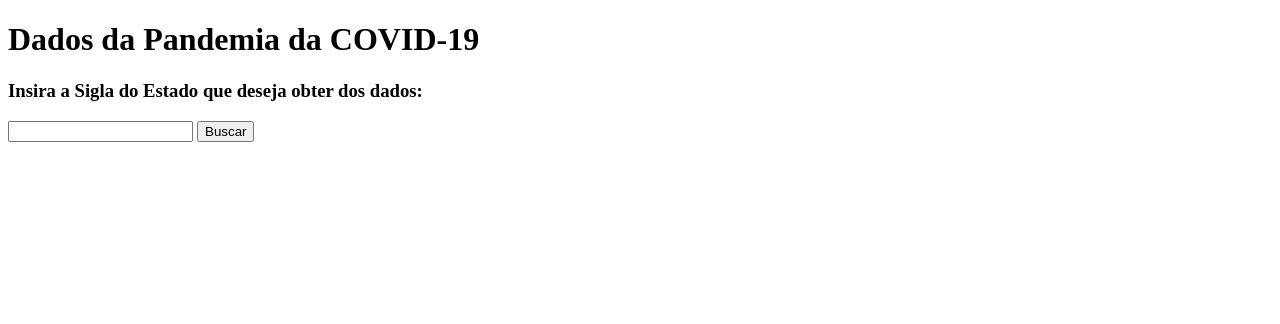
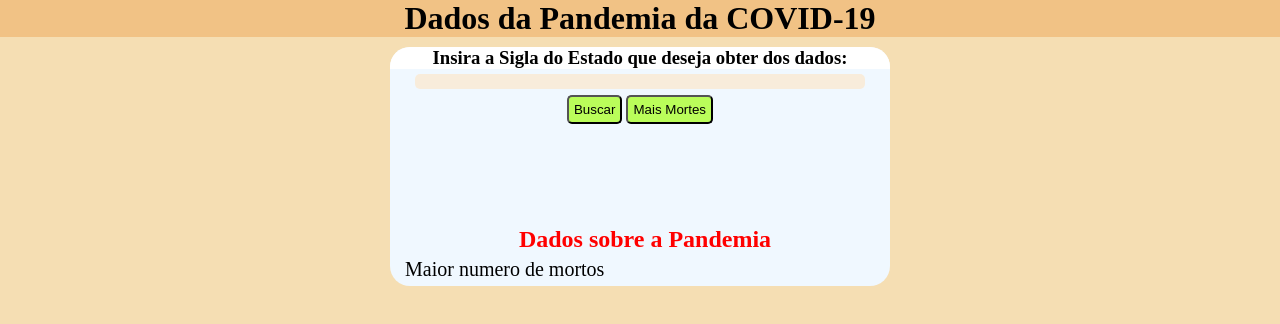
Before and after one commit to AssistenteTI/API_Covid-19, a plain HTML site: page index.html in a window 1280 px wide. Drawn offline with Linux system fonts and the light colour scheme; no server answers.

Commit message:
Adicionando arquivos

```diff
--- a/index.html
+++ b/index.html
@@ -5,24 +5,31 @@
     <meta charset="UTF-8">
     <meta name="viewport" content="width=device-width, initial-scale=1.0">
     <title>Dados COVID</title>
+    <link rel="stylesheet" href="style.css">
+    <link rel="shortcut icon" href="favicon.ico" type="image/x-icon">
 </head>
 
 <body>
     <header>
-        <h1>Dados da Pandemia da COVID-19</h1>
-        <div id="status">
-        </div>
+        <h1>Dados da Pandemia da COVID-19</h1><div id="status"> </div>
     </header>
     <main>
         <h3>Insira a Sigla do Estado que deseja obter dos dados:</h3>
         <input type="text" id="estado"  maxlength="2">
         <button id="btnBuscar">Buscar</button>
+        <button id="btnContagem">Mais Mortes</button>
         <div id="resultado">
             <h4><strong id="local"></strong></h4>
             <strong id="casos"></strong><br>
             <strong id="mortes"></strong><br>
             <strong id="suspeitas"></strong><br>
             <strong id="recusas"></strong><br>
+        </div>
+        <div id="dadosExtras">
+            <h2>Dados sobre a Pandemia</h2>
+            <p>Maior numero de mortos</p>
+            <strong id="contagem"></strong>
+
         </div>
     </main>
     <footer>
--- a/script.js
+++ b/script.js
@@ -7,12 +7,14 @@
 const mortes = document.querySelector("#mortes")
 const suspeitas = document.querySelector("#suspeitas")
 const recusas = document.querySelector("#recusas")
+const dadosExtras = document.querySelector("dadosExtras")
+const contar = document.querySelector("#contagem")
 
 fetch('https://covid19-brazil-api.vercel.app/api/status/v1')
     .then(res => res.json())
     .then(dados => {
         const info = dados.status;
-        info == "ok" ? situacao.innerHTML = "<h2>ONLINE<h2>" : situacao.innerHTML = "<h2>OFFLINE<h2>";
+        info == "ok" ? situacao.innerHTML = `<h2 style="color: green;">ONLINE<h2>` : situacao.innerHTML = `<h2 style="color:red;">OFFLINE<h2>`;
         console.log(info);
     })
     .catch(err => console.error(err));
@@ -25,7 +27,7 @@
     if (estado == null || estado == "") {
         resultado.innerHTML = "<p>INSIRA A SIGLA DE UM ESTADO<p>"
     }
-    if (botao == "estado"){
+    if (botao == "estado") {
         buscardadosEstado(estado)
     }
 
@@ -35,21 +37,53 @@
     fetch(`https://covid19-brazil-api.now.sh/api/report/v1/brazil/uf/${estado}`)
         .then(res => res.json())
         .then(dados => {
+            const nome = dados.state
             const nCasos = dados.cases;
             const nMortes = dados.deaths;
             const nSuspeitas = dados.suspects;
             const nRecusas = dados.refuses;
 
-            exibirResultado(estado, nCasos, nMortes, nSuspeitas, nRecusas);
+            exibirResultado(nome, nCasos, nMortes, nSuspeitas, nRecusas);
             console.log(dados);
             console.log(casos);
         })
         .catch(err => console.error(err));
 };
 
-function exibirResultado(estado,  nCasos, nMortes, nSuspeitas, nRecusas){
-    local.innerHTML = `<h4><strong>Estado:${estado.toUpperCase()}</strong><h4>`;
-    casos.innerHTML = `<strong>Casos:${nCasos}</strong>`;
+    fetch(`https://covid19-brazil-api.now.sh/api/report/v1/brazil/20200318`)
+        .then(res => res.json())
+        .then(dados => {
+            let nomeEstado = " "
+            let maisMortes = 0
+            const contagem = dados.data
+            for (let cont = 0; cont < contagem.length; cont++) {
+                nEstado = contagem[cont].uf
+                fetch(`https://covid19-brazil-api.now.sh/api/report/v1/brazil/uf/${nEstado}`)
+                    .then(res => res.json())
+                    .then(dados => {
+                        const estado = dados.state
+                        const mortes = dados.deaths
+
+                        console.log(`Estado: ${dados.state} NUmero de MOrtos: ${mortes}`)
+
+                        if (mortes > maisMortes) {
+                            nomeEstado = dados.state
+                            maisMortes = mortes
+                        }
+
+                        contar.innerHTML = `<p>Estado: ${nomeEstado}<p>
+            <p>Numero de Mortes: ${maisMortes}<p>`
+                    })
+                    .catch(err => console.error(err));
+
+            }
+
+
+        })
+
+function exibirResultado(estado, nCasos, nMortes, nSuspeitas, nRecusas) {
+    local.innerHTML = `<h4><strong>Estado: ${estado.toUpperCase()}</strong><h4>`;
+    casos.innerHTML = `<strong>Casos: ${nCasos}</strong>`;
     mortes.innerHTML = `<strong>Mortes: ${nMortes}</strong>`;
     suspeitas.innerHTML = `<strong>Suspeitas: ${nSuspeitas}</strong>`;
     recusas.innerHTML = `<strong>Suspeitas Descartadas: ${nRecusas}</strong>`;
--- /dev/null
+++ b/style.css
@@ -0,0 +1,65 @@
+*{
+    padding: 0px;
+    margin: 0px;
+}
+body {
+    background-color: wheat;
+}
+header{
+    margin: auto auto 10px auto;
+    background-color: rgba(242, 192, 131, 0.938);
+    text-align: center;
+}
+#status{
+    text-align: right;
+
+}
+main {
+    background-color: aliceblue;
+    border-radius: 20px;
+    text-align: center;
+    width: 500px;
+    margin: auto;
+}
+h3{
+    background-color: white;
+    border-radius: 20px 20px 0px 0px;
+}
+input{
+    width: 450px ;
+    margin: 5px auto auto auto;
+    border-radius: 5px;
+    outline: none;
+    border: none;
+    background-color: rgba(250, 235, 215, 0.896);
+    text-align: center;
+}
+button {
+    margin: 5px auto auto auto;
+    padding: 5px;
+    background-color: rgba(172, 255, 47, 0.794);
+    padding: 5px;
+    border-radius: 5px;
+}
+button:hover {
+    background-color: rgba(189, 245, 226, 0.893);
+
+}
+#resultado {
+    margin: auto auto auto 20px;
+    text-align: left;
+    padding:10px;
+}
+#dadosExtras {
+    text-align: left;
+    margin-left: 10px;
+    padding: 5px;
+}
+#dadosExtras > h2 {
+    text-align: center;
+    color: red;
+    padding: 5px;
+}
+#dadosExtras > p {
+    font-size: 20px;
+}
```
Also changed, not shown: favicon.ico (added).
